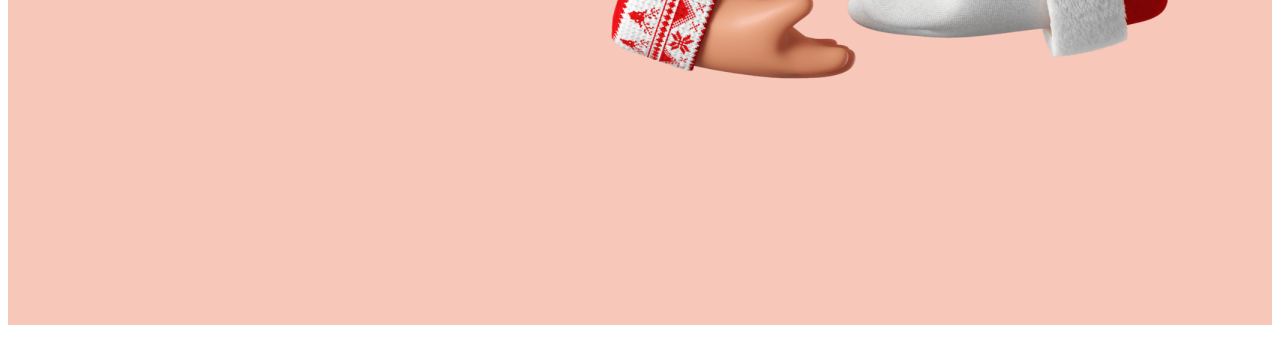
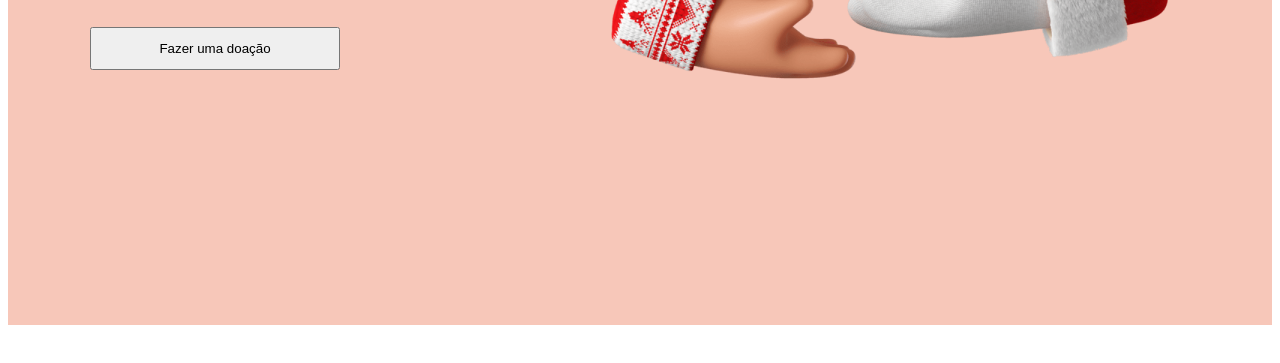
Before and after one commit to filipe-dias-dev/projeto_feliz_natal, a plain HTML site: page index.html in a window 1280 px wide. Shown: the part 331-694 px from the top of the page. Drawn offline with Linux system fonts and the light colour scheme.

Commit message:
adicionando button

```diff
--- a/estilos.css
+++ b/estilos.css
@@ -55,3 +55,13 @@ h1 {
     left: 500px;
     bottom: 180px;
 }
+
+button {
+    display: flex;
+    position: absolute;
+    justify-content: center;
+    padding: 12px 32px;
+    gap: 10px;
+    width: 250px;
+    top: 350px;
+}
--- a/index.html
+++ b/index.html
@@ -28,6 +28,7 @@
                     <h1>Feliz Natal e Feliz Ano Novo!</h1>
                     <p class="texto1">Nessas festas de fim de ano mande um presente para a pessoa amada e compartilhe a alegria do Natal.</p>
                     <img id="imagem-send" src="./img/send.png" alt="send">
+                    <button>Fazer uma doação</button>
             </div>
         </header>
     </body>
```
Lines whose indentation alone changed are shown as unchanged.
